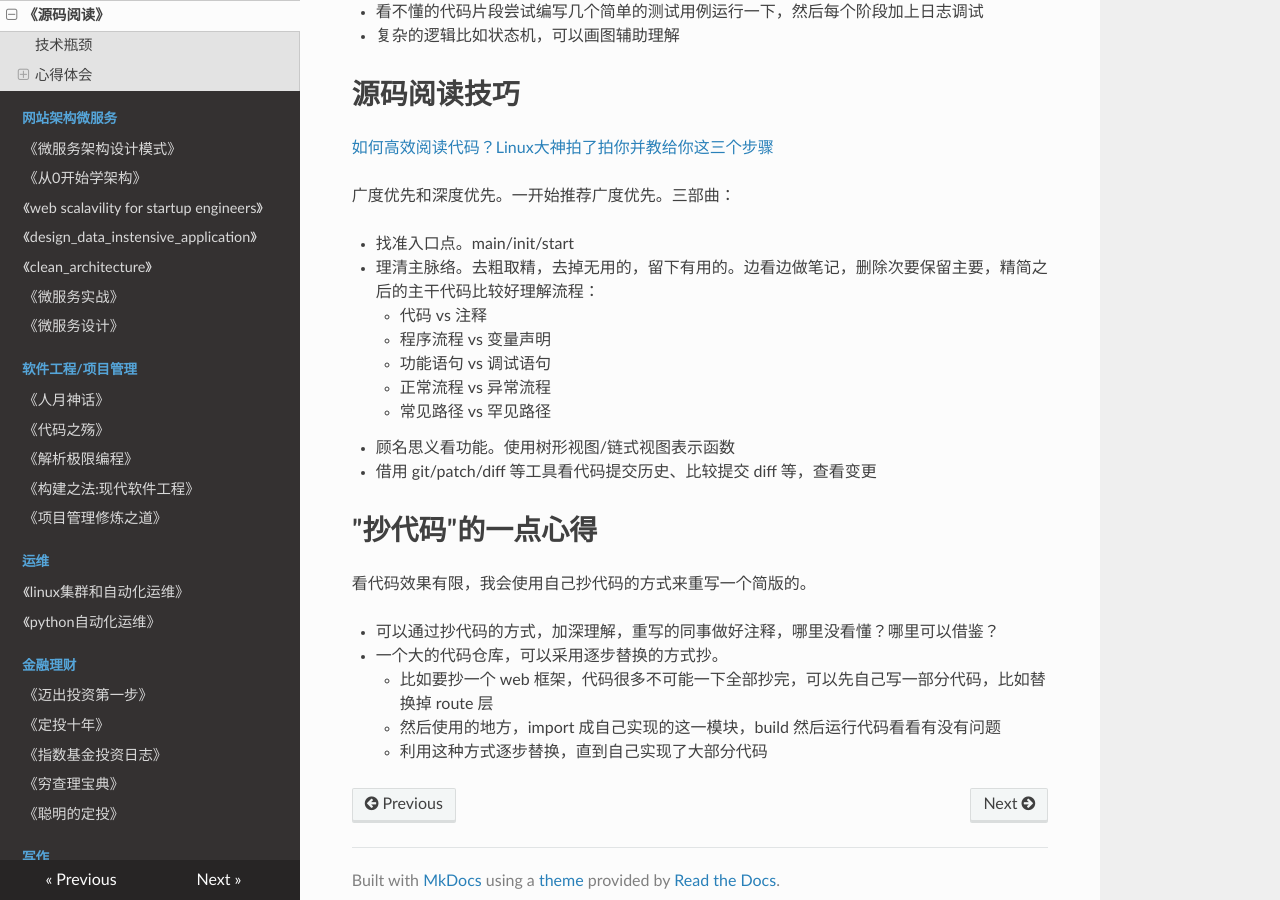
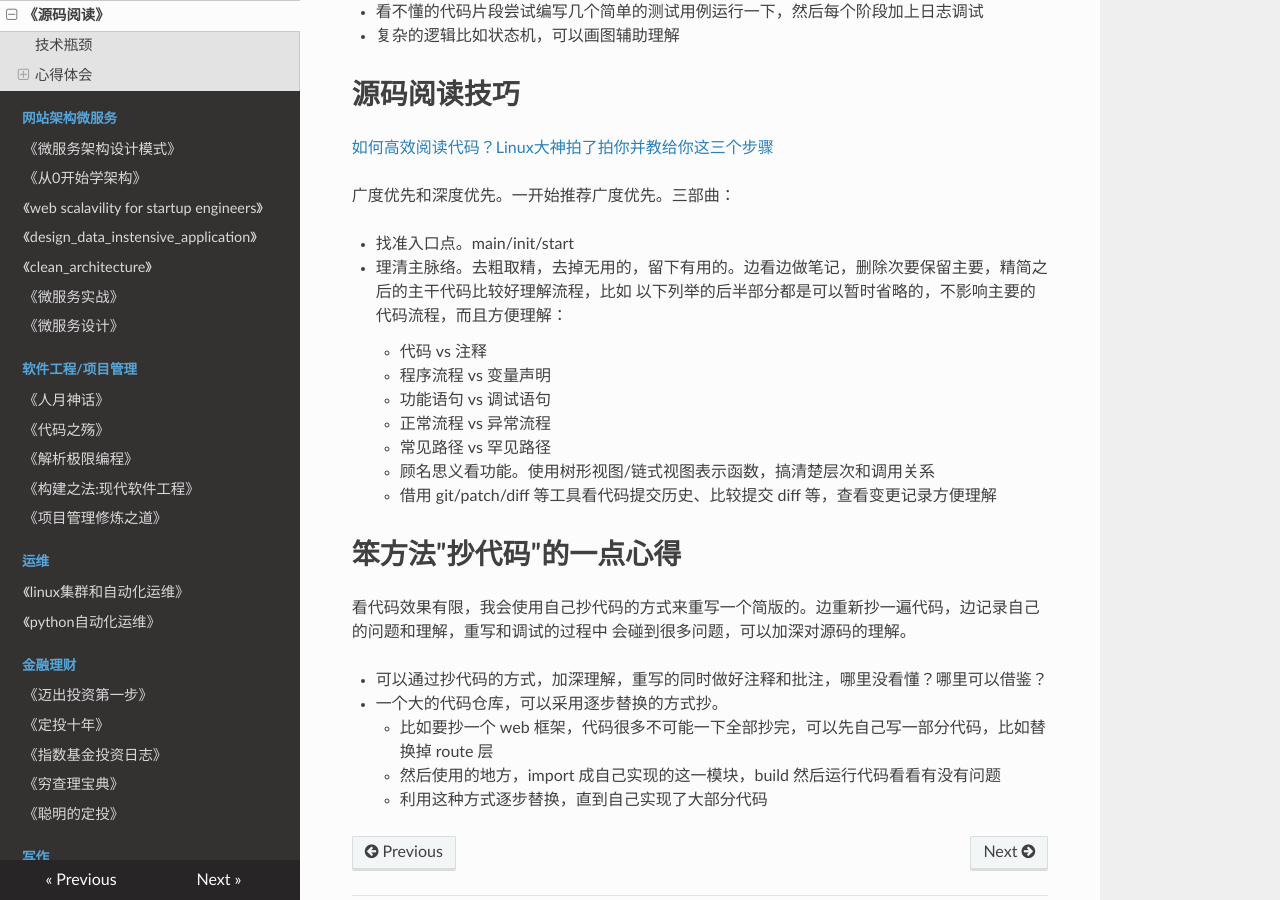
Before and after one commit to PegasusWang/booknotes, an MkDocs documentation site: the page built from docs/源码阅读_sourcecode/README.md, in a window 1280 px wide and 900 px high, scrolled down 3194 px. Built offline with MkDocs 1.6.1, drawn with Linux system fonts in a browser that asks for light colours; nearby versions of some CDN libraries; old or Windows-style settings are respelled for this version of MkDocs.

Commit message:
sourde code read skill

```diff
--- a/docs/源码阅读_sourcecode/README.md
+++ b/docs/源码阅读_sourcecode/README.md
@@ -123,21 +123,24 @@ func main() {
 广度优先和深度优先。一开始推荐广度优先。三部曲：
 
 - 找准入口点。main/init/start
-- 理清主脉络。去粗取精，去掉无用的，留下有用的。边看边做笔记，删除次要保留主要，精简之后的主干代码比较好理解流程：
+- 理清主脉络。去粗取精，去掉无用的，留下有用的。边看边做笔记，删除次要保留主要，精简之后的主干代码比较好理解流程，比如
+以下列举的后半部分都是可以暂时省略的，不影响主要的代码流程，而且方便理解：
+
   - 代码 vs 注释
   - 程序流程 vs 变量声明
   - 功能语句 vs 调试语句
   - 正常流程 vs 异常流程
   - 常见路径 vs 罕见路径
-- 顾名思义看功能。使用树形视图/链式视图表示函数
-- 借用 git/patch/diff 等工具看代码提交历史、比较提交 diff 等，查看变更
+- 顾名思义看功能。使用树形视图/链式视图表示函数，搞清楚层次和调用关系
+- 借用 git/patch/diff 等工具看代码提交历史、比较提交 diff 等，查看变更记录方便理解
 
 
-# "抄代码"的一点心得
+# 笨方法"抄代码"的一点心得
 
-看代码效果有限，我会使用自己抄代码的方式来重写一个简版的。
+看代码效果有限，我会使用自己抄代码的方式来重写一个简版的。边重新抄一遍代码，边记录自己的问题和理解，重写和调试的过程中
+会碰到很多问题，可以加深对源码的理解。
 
-- 可以通过抄代码的方式，加深理解，重写的同事做好注释，哪里没看懂？哪里可以借鉴？
+- 可以通过抄代码的方式，加深理解，重写的同时做好注释和批注，哪里没看懂？哪里可以借鉴？
 - 一个大的代码仓库，可以采用逐步替换的方式抄。
   - 比如要抄一个 web 框架，代码很多不可能一下全部抄完，可以先自己写一部分代码，比如替换掉 route 层
   - 然后使用的地方，import 成自己实现的这一模块，build 然后运行代码看看有没有问题
```
